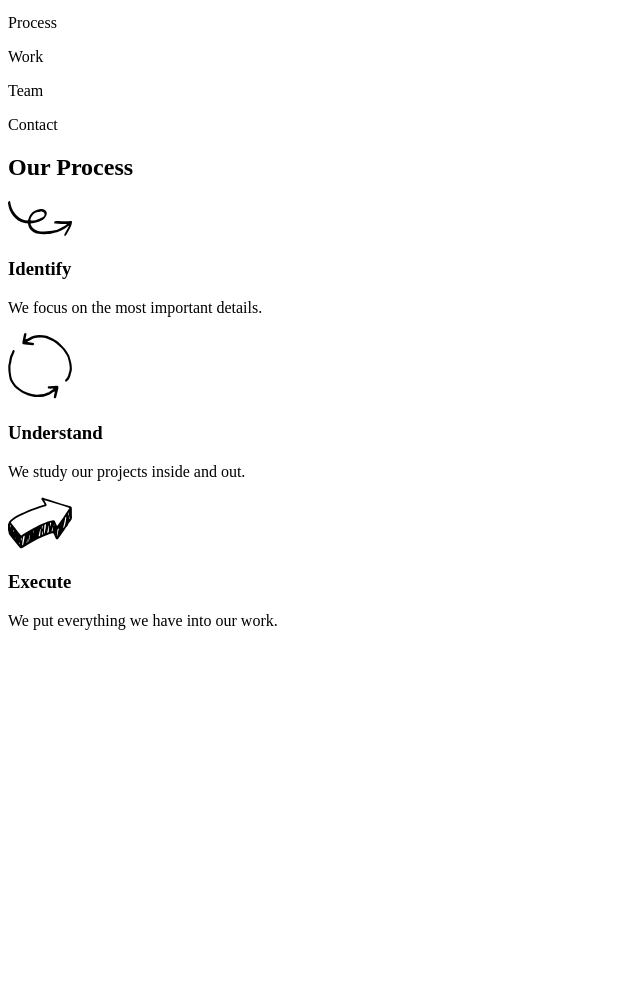
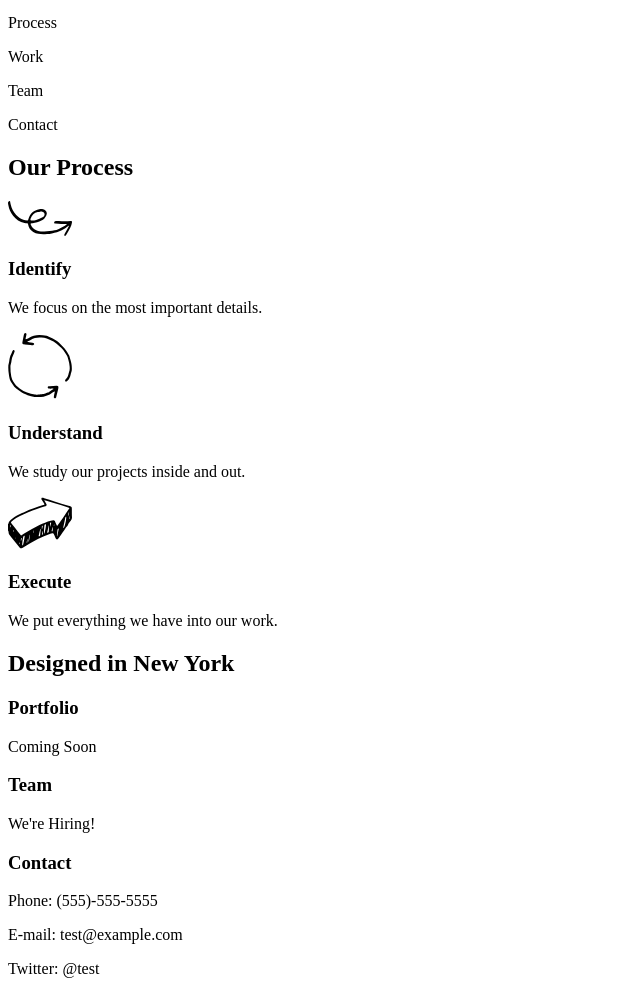
Before and after one commit to justlovgn23/broadwaydesign, a plain HTML site: page index.html in a window 1280 px wide. Shown: the part 100-1094 px from the top of the page, without its empty margins (0-640 px from the left). Before the commit the page ends 800 px from the top, so only its background shows below. Drawn offline with Linux system fonts and the light colour scheme.

Commit message:
Added third text section-About

```diff
--- a/index.html
+++ b/index.html
@@ -5,6 +5,7 @@
         <link href="resources/css/style.css" type="text/css" rel="stylesheet">
     </head>
     <body>
+      <div class="header">
         <h1> Broadway Design</h1>
             <p>
                 <a>Home</a>
@@ -21,6 +22,8 @@
             <p>
                 <a>Contact</a>
             </p>
+        </div>
+        <div class="process">
             <h2>Our Process</h2>
                 <img src="resources/images/identify.svg" alt="identify" />
                 <h3>Identify</h3>
@@ -31,7 +34,18 @@
                 <img src="resources/images/execute.svg" alt="execute" />
                 <h3>Execute</h3>
                     <p>We put everything we have into our work.</p>
-
+        </div>
+        <div class="about">
+            <h2>Designed in New York</h2>
+                <h3>Portfolio</h3>
+                    <p>Coming Soon</p>
+                <h3>Team</h3>
+                    <p>We're Hiring!</p>
+                <h3>Contact</h3>
+                    <p>Phone: (555)-555-5555</p>
+                    <p>E-mail: test@example.com</p>
+                    <p>Twitter: @test</p>
+        </div>
 
     </body>
 
```
Lines whose indentation alone changed are shown as unchanged.
